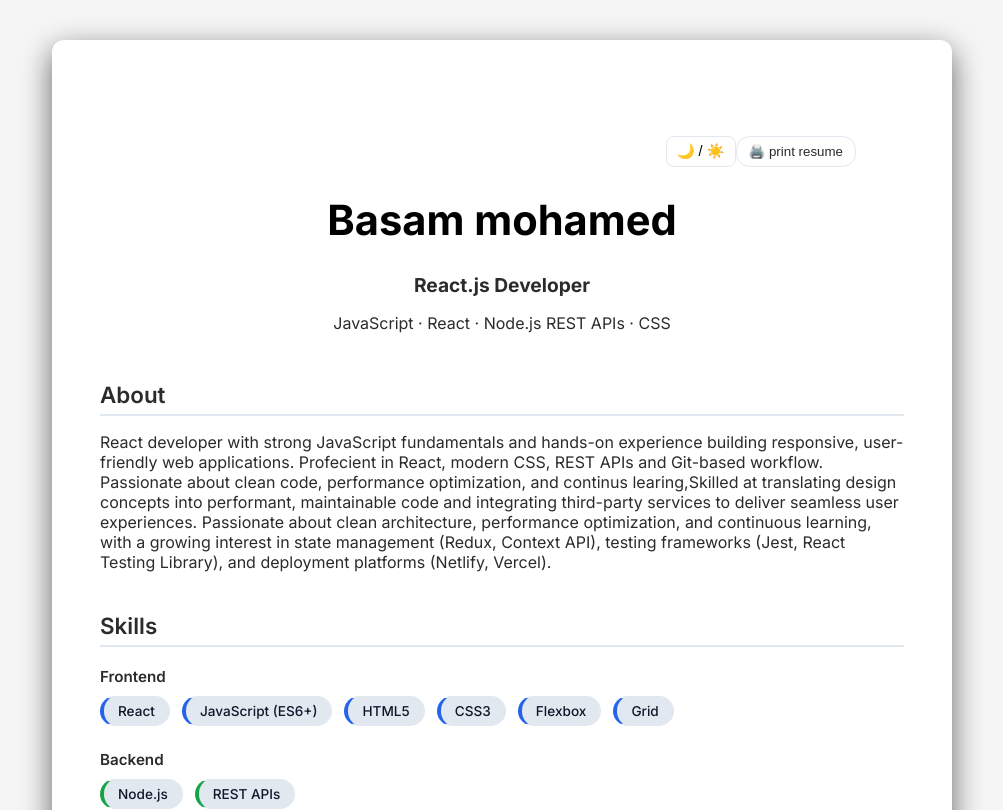
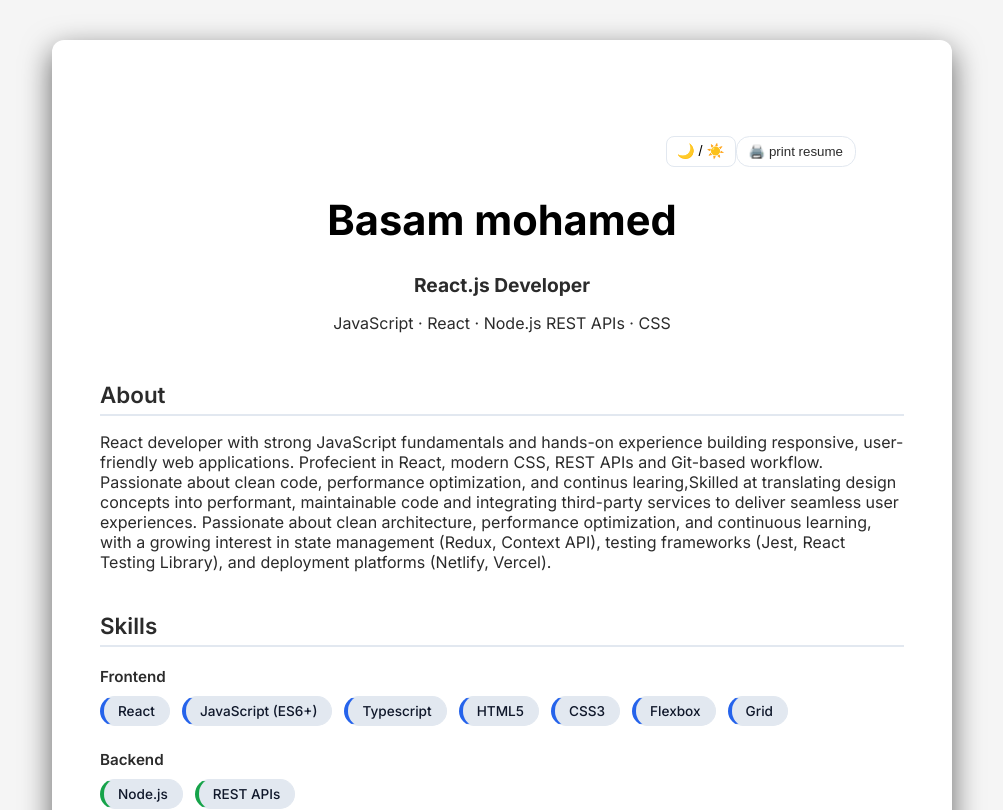
Before and after one commit to BasamLive/resume, a React (Vite) app: page / in a window 1280 px wide. Shown: the top 810 px of the page, without its empty margins (138-1141 px from the left). Built offline with nearby package versions, Linux system fonts and the light colour scheme.

Commit message:
added typescript

```diff
--- a/src/components/Skills.jsx
+++ b/src/components/Skills.jsx
@@ -4,7 +4,15 @@ const skillsGroups = [
   {
     title: "Frontend",
     color: "frontend",
-    skills: ["React", "JavaScript (ES6+)", "HTML5", "CSS3", "Flexbox", "Grid"],
+    skills: [
+      "React",
+      "JavaScript (ES6+)",
+      "Typescript",
+      "HTML5",
+      "CSS3",
+      "Flexbox",
+      "Grid",
+    ],
   },
   {
     title: "Backend",
```
